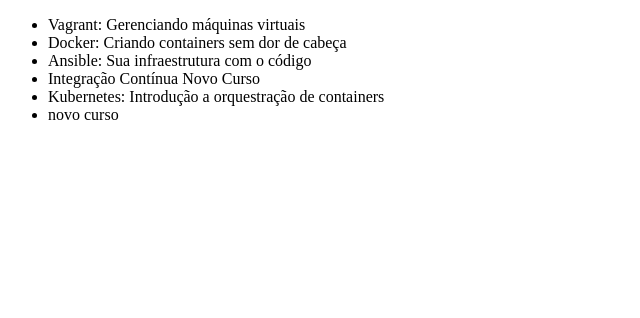
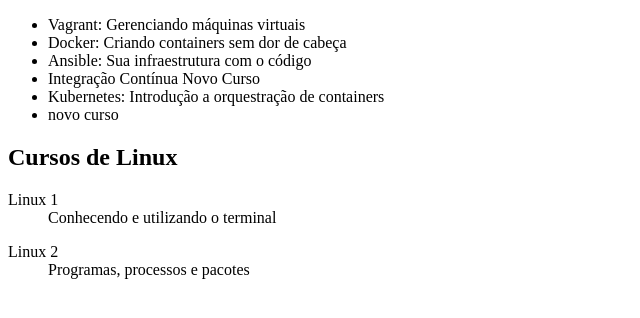
Before and after one commit to LariB21/github, a plain HTML site: page index.html in a window 1280 px wide. Shown: the whole page, without its empty margins (0-640 px from the left). Drawn offline with Linux system fonts and the light colour scheme.

Commit message:
Cursos de Linux I e II adicionados

```diff
--- a/index.html
+++ b/index.html
@@ -12,6 +12,15 @@
         <li>Integração Contínua Novo Curso</li>
         <li>Kubernetes: Introdução a orquestração de containers</li>
         <li>novo curso</li>
-    </ul>
+	</ul>
+	<h2>Cursos de Linux</h2>
+	<dl>
+		<dt>Linux 1</dt>
+		<dd>Conhecendo e utilizando o terminal</dd>
+	</dl>
+	<dl>
+		<dt>Linux 2</dt>
+		<dd>Programas, processos e pacotes</dd>
+	</dl>
 </body>
 </html>
```
